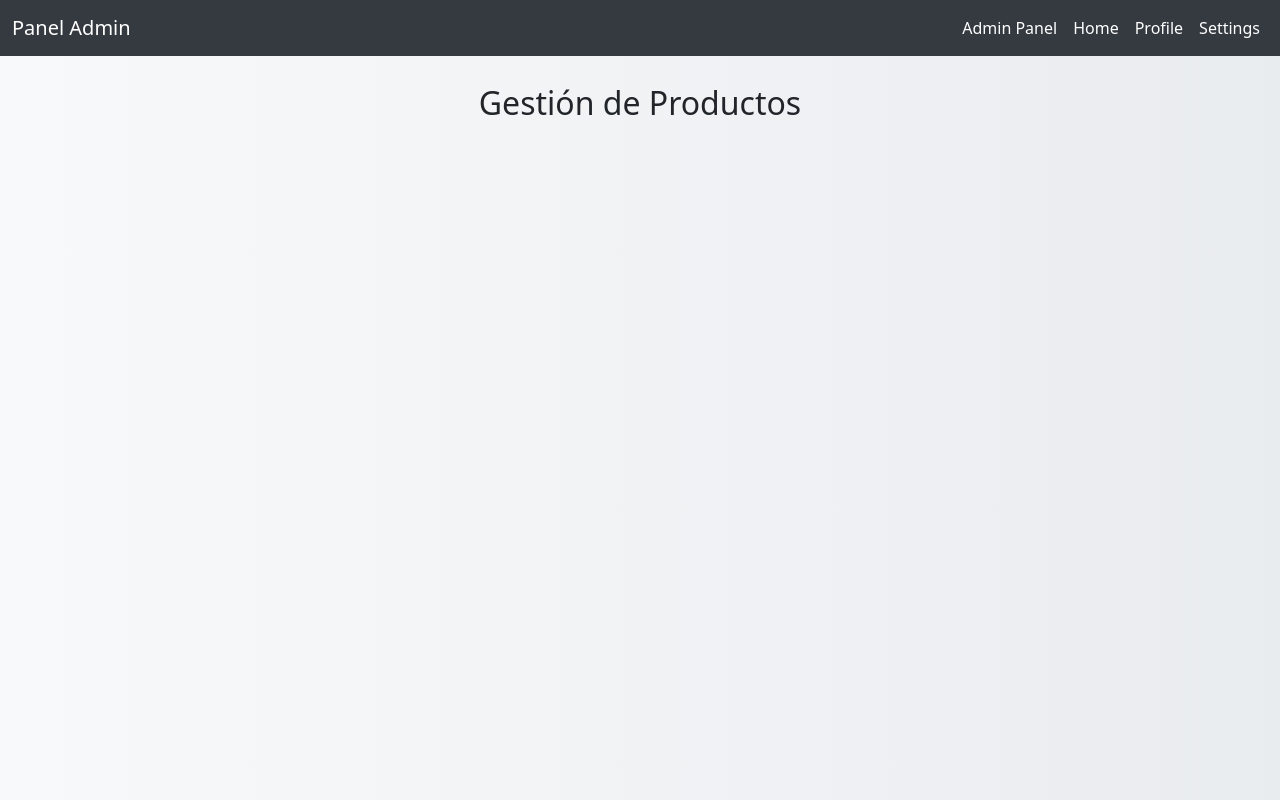
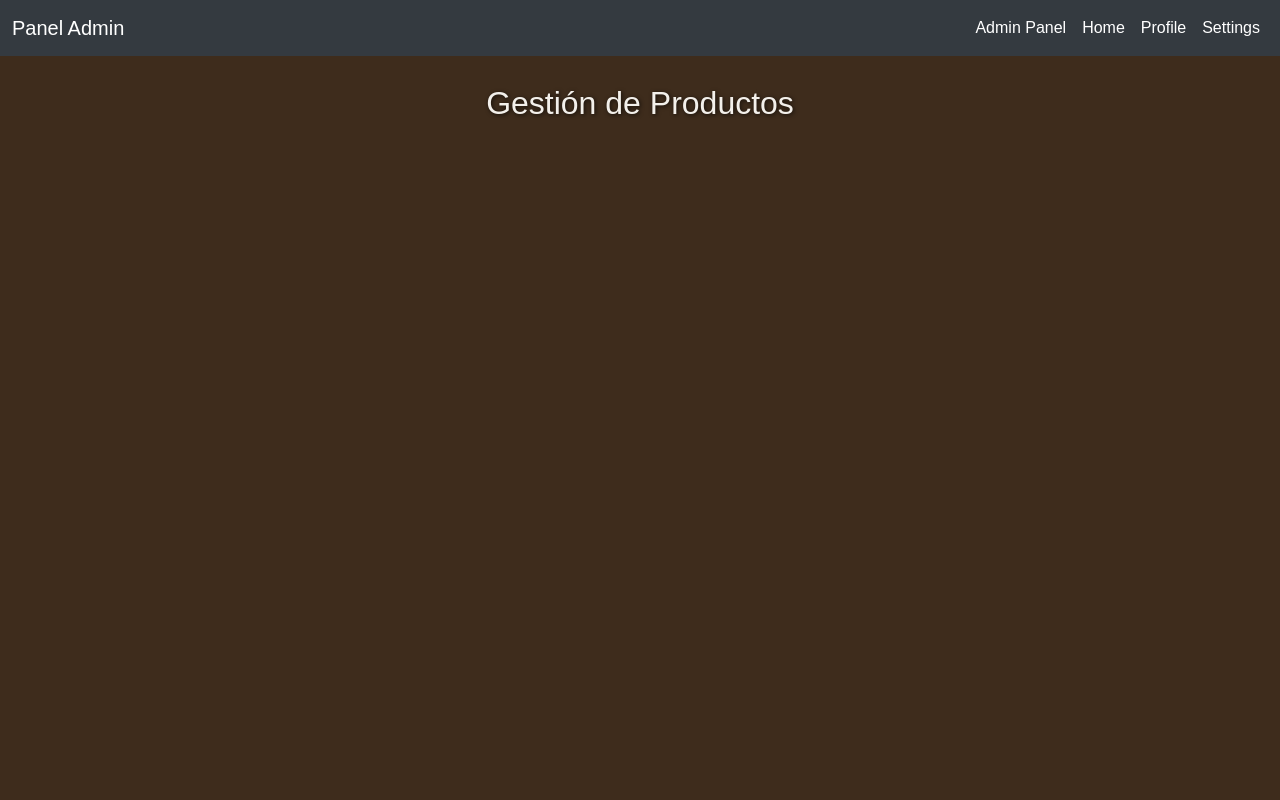
Before and after one commit to bautimacedo/AppWebPage, a website: page frontend/screenAdmin/productosAdmin.html in a window 1280 px wide. Drawn offline with nearby package versions, Linux system fonts and the light colour scheme; no server answers.

Commit message:
Unify navbar and admin styles

```diff
--- /dev/null
+++ b/frontend/navbar.js
@@ -0,0 +1,49 @@
+document.addEventListener('DOMContentLoaded', async () => {
+  const nav = document.querySelector('.navbar-nav');
+  if (!nav) return;
+
+  const userToken = localStorage.getItem('token');
+  const adminToken = localStorage.getItem('adminToken');
+
+  try {
+    if (adminToken) {
+      const res = await fetch('http://localhost:3000/admin/profile', {
+        headers: {
+          'Authorization': 'Bearer ' + adminToken,
+          'Content-Type': 'application/json'
+        }
+      });
+      if (res.ok) {
+        const li = document.createElement('li');
+        li.className = 'nav-item';
+        const a = document.createElement('a');
+        a.className = 'nav-link';
+        a.href = '/frontend/screenAdmin/panelAdmin.html';
+        a.textContent = 'Admin Panel';
+        li.appendChild(a);
+        nav.appendChild(li);
+      }
+    } else if (userToken) {
+      const res = await fetch('http://localhost:3000/profile', {
+        headers: {
+          'Authorization': 'Bearer ' + userToken,
+          'Content-Type': 'application/json'
+        }
+      });
+      if (!res.ok) return;
+      const user = await res.json();
+      if (user.rol === 'proveedor') {
+        const li = document.createElement('li');
+        li.className = 'nav-item';
+        const a = document.createElement('a');
+        a.className = 'nav-link';
+        a.href = '/frontend/screenProviders/panelProvider.html';
+        a.textContent = 'Provider Panel';
+        li.appendChild(a);
+        nav.appendChild(li);
+      }
+    }
+  } catch (err) {
+    console.error('Error building navbar:', err);
+  }
+});
--- a/frontend/screenAdmin/productosAdmin.html
+++ b/frontend/screenAdmin/productosAdmin.html
@@ -5,9 +5,9 @@
   <meta name="viewport" content="width=device-width, initial-scale=1.0"/>
   <title>Admin - Productos</title>
   <link href="https://cdn.jsdelivr.net/npm/bootstrap@5.3.3/dist/css/bootstrap.min.css" rel="stylesheet"/>
+  <link rel="stylesheet" href="../styles.css"/>
   <style>
     body {
-      background: linear-gradient(to right, #f8f9fa, #e9ecef);
       min-height: 100vh;
       padding-top: 60px;
     }
@@ -120,5 +120,6 @@
   </script>
 
   <script src="https://cdn.jsdelivr.net/npm/bootstrap@5.3.3/dist/js/bootstrap.bundle.min.js"></script>
+  <script src="../navbar.js"></script>
 </body>
 </html>
```
Also changed, not shown: frontend/home.html (+1 -0 lines), frontend/homeJS.js (+20 -24 lines), frontend/productos.html (+1 -0 lines), frontend/profile.html (+1 -0 lines), frontend/providers.html (+1 -0 lines), frontend/screenAdmin/panelAdmin.html (+2 -1 lines), frontend/screenAdmin/usuariosAdmin.html (+1 -0 lines), frontend/screenAdmin/warningsAdmin.html (+1 -0 lines), frontend/screenProviders/createProduct.html (+1 -0 lines), frontend/screenProviders/editProduct.html (+1 -0 lines), frontend/screenProviders/myproducts.html (+1 -0 lines), frontend/screenProviders/panelProvider.html (+1 -0 lines), frontend/warnings.html (+3 -2 lines).
